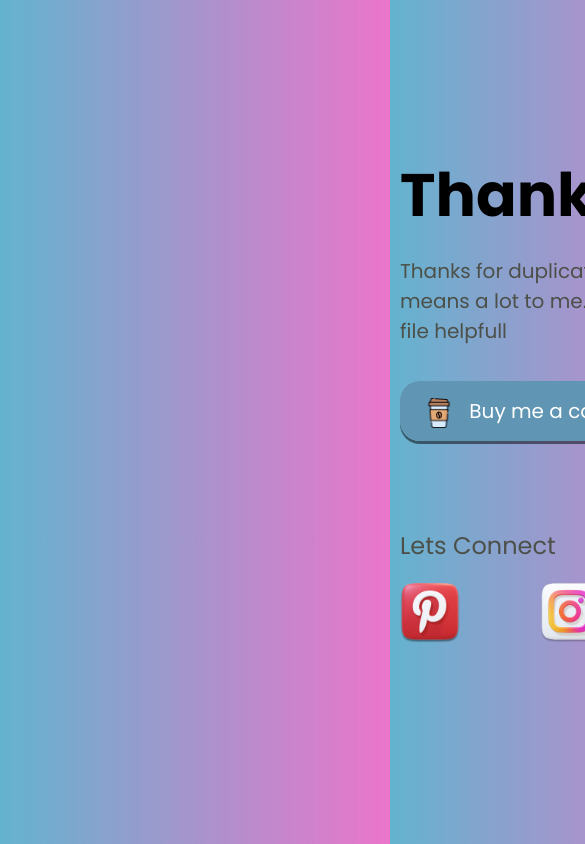
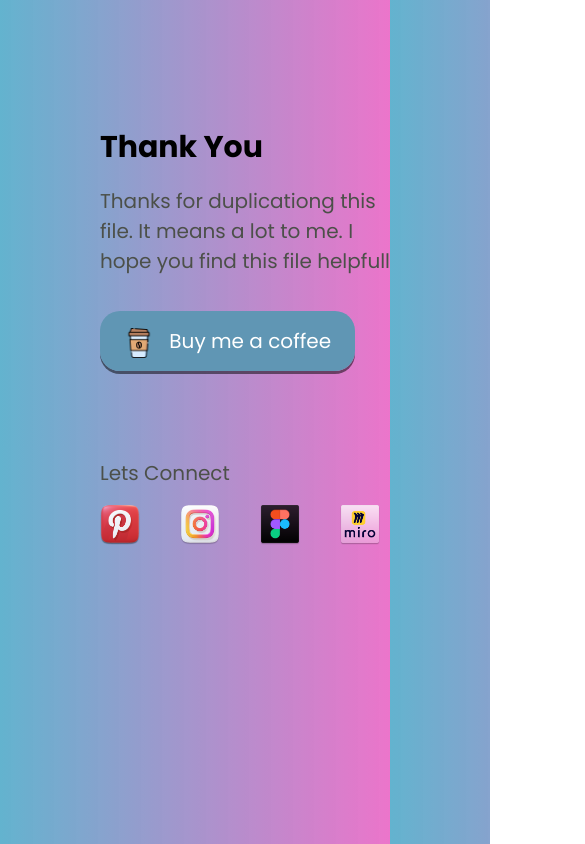
Before and after one commit to goncalofferreira/ViverDeCodigo, a plain HTML site: page Challenges/Pag-Login-Viver-Codigo/thank-you.html in a window 390 px wide. Shown: the top 844 px of the page, 585 px wide, since content can reach past the window. Drawn offline with Linux system fonts and the light colour scheme.

Commit message:
Responsividade tela media e pequena

```diff
--- a/Challenges/Pag-Login-Viver-Codigo/assets/css/thank-you.css
+++ b/Challenges/Pag-Login-Viver-Codigo/assets/css/thank-you.css
@@ -24,6 +24,8 @@ body {
 .sectionThankYou {
   position: relative;
   left: 40rem;
+  /* mínimo 2rem, ideal 25% da largura, máximo 40rem */
+  /*left: clamp(2rem, 25%, 40rem);*/
   margin-bottom: 10rem;
 }
 
@@ -66,6 +68,8 @@ body {
 .sectionLetsConnect {
   position: relative;
   left: 40rem;
+  /* mínimo 2rem, ideal 25% da largura, máximo 40rem
+  left: clamp(2rem, 25%, 40rem);*/
 }
 
 .sectionLetsConnect h2 {
@@ -84,3 +88,39 @@ body {
   height: 6rem;
   cursor: pointer;
 }
+
+
+/* Tela média */
+@media (max-width: 768px) {
+  .sectionThankYou, .sectionLetsConnect {
+    left: 20rem;
+  }
+}
+
+/* Tela pequena */
+@media (max-width: 480px) {
+  .sectionThankYou, .sectionLetsConnect {
+    left: 10rem;
+  }
+  .sectionThankYou h1{
+    font-size: 3rem;
+  }
+  .sectionThankYou h2{
+    width: 30rem;
+    font-size: 2rem;
+  }
+
+  .sectionLetsConnect h2{
+    font-size: 2rem;
+  }
+
+  .sectionLetsConnect .imagesContainer{
+    gap: 4rem;
+  }
+
+  .imagesContainer img {
+    width: 4rem;
+    height: 4rem;
+  }
+
+}
```
Also changed, not shown: Challenges/Pag-Login-Viver-Codigo/assets/css/login.css (renamed from Challenges/Pag-Login-Viver-Codigo/assets/css/main.css), Challenges/Pag-Login-Viver-Codigo/login.html (renamed from Challenges/Pag-Login-Viver-Codigo/index.html).
